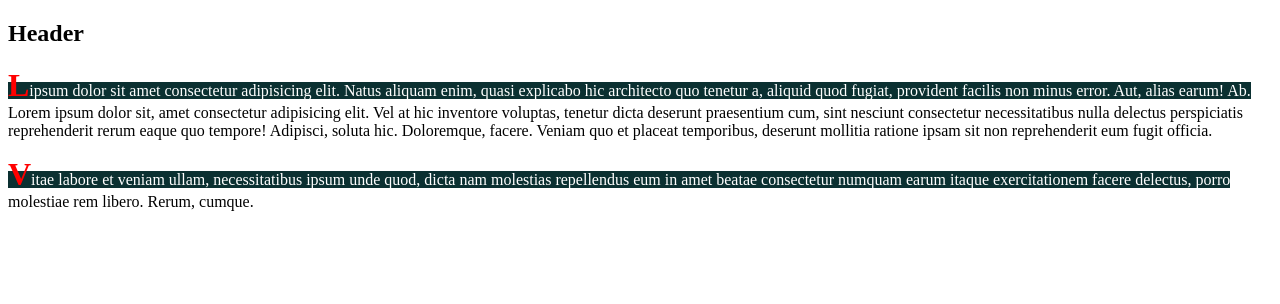
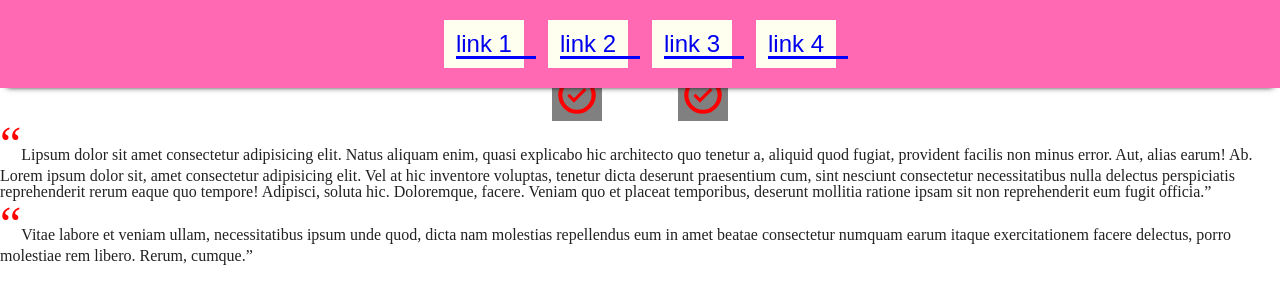
Before and after one commit to slimon87/fm_css2, a plain HTML site: page index.html in a window 1280 px wide. Shown: the top 304 px of the page. Drawn offline with Linux system fonts and the light colour scheme.

Commit message:
Add transition

```diff
--- a/assets/css/style.css
+++ b/assets/css/style.css
@@ -1,17 +1,147 @@
-p{
-  cursor:help;
+*{
+  box-sizing: border-box;
 }
-p::first-letter{
-  font-size: 2em;
+body{
+  height: 300vh;
+  padding-top: 40px;
+}
+a{
+  text-decoration: none;
+}
+.page-header{
+  padding: 20px 0;
+
+  position: fixed;
+  top:0;
+  left:0;
+  right: 0;
+  z-index: 5;
+
+  background-color: hotpink;
+  box-shadow: 0px 6px 6px -7px #000000;
+  font-family: sans-serif;
+}
+.list{
+  text-align: center;
+  font-size: 0;
+}
+.list-item+.list-item{
+  margin-left: 1em;
+}
+.list-item{
+  display: inline-block;
+  font-size: 24px;
+}
+.link{
+  display: inline-block;
+  padding: 0.5em;
+  position: relative;
+  background-color: ivory;
+  transition-property: color background-color;
+  transition-duration: 400ms;
+  transition-delay: 100ms;
+  transition-timing-function: linear;
+}
+.link:hover{
+  color: ivory;
+  background-color: blue;
+}
+.link::after{
+  content: '';
+  display: block;
+  width: 100%;
+  height: 3px;
+  position: absolute;
+  background-color: blue;
+}
+
+
+
+
+
+
+
+
+
+
+
+
+
+
+
+
+
+.inner{
+  height: 50px;
+  width: 10%;
+  background-color: lawngreen;
+  transition: width 1s ease;
+}
+
+.wrapper:hover .inner{
+  width: 100%;
+}
+.linear{
+  transition-timing-function: linear;
+}
+.ease-in{
+  transition-timing-function: ease-in;
+}
+.ease-out{
+  transition-timing-function: ease-out;
+}
+.ease-in-out{
+  transition-timing-function: ease-in-out;
+}
+
+
+
+
+
+
+
+
+
+
+
+
+
+
+
+
+
+
+
+
+
+
+
+
+
+h1{
+  background-color: tomato;
+  position: relative;
+  width: fit-content;
+  margin: 2em auto;
+}
+h1::before,
+h1::after{
+  content: url(./../icons/alarm-check.svg);
+  width: 50px;
+  display: inline-block;
+  background-color: gray;
+  margin: 15px;
+  position: absolute;
+  top:-1.2em;
+}
+h1::before{
+  right: 100%;
+}
+p::before{
+  content: open-quote;
   color:red;
-  font-weight: bolder;
+  font-size: 3em;
 }
-p::first-line{
-  background-color: rgb(11, 48, 49);
-  color: white;
+p::after{
+  content: close-quote;
 }
-p::selection{
-  color: blueviolet;
-  background-color: yellow;
-  text-shadow: 1px 1px 2px black;
-}
--- a/index.html
+++ b/index.html
@@ -4,10 +4,21 @@
     <meta charset="UTF-8" />
     <title>CSS</title>
     <link rel="shortcut icon" href="./logo.png" type="image/x-icon">
-    <!-- <link rel="stylesheet" href="./assets/css/reset.css" /> -->
+    <link rel="stylesheet" href="./assets/css/reset.css" />
     <link rel="stylesheet" href="./assets/css/style.css" />
   </head>
   <body>
+    <!-- header.page-header>nav>ul>li.list-item*4>a.link[href="#"]{link $} -->
+    <header class="page-header">
+      <nav>
+        <ul class="list">
+          <li class="list-item"><a href="#" class="link">link 1</a></li>
+          <li class="list-item"><a href="#" class="link">link 2</a></li>
+          <li class="list-item"><a href="#" class="link">link 3</a></li>
+          <li class="list-item"><a href="#" class="link">link 4</a></li>
+        </ul>
+      </nav>
+    </header>
     <main>
       <article>
         <h1>Header</h1>
@@ -15,5 +26,12 @@
         <p>Vitae labore et veniam ullam, necessitatibus ipsum unde quod, dicta nam molestias repellendus eum in amet beatae consectetur numquam earum itaque exercitationem facere delectus, porro molestiae rem libero. Rerum, cumque.</p>
       </article>
     </main>
+    <!-- <div class="wrapper">
+      <div class="inner ">ease</div>
+      <div class="inner linear">linear</div>
+      <div class="inner ease-in">ease-in</div>
+      <div class="inner ease-out">ease-out</div>
+      <div class="inner ease-in-out">ease-in-out</div>
+    </div> -->
   </body>
 </html>
```
Also changed, not shown: assets/icons/alarm-check.svg (added).
